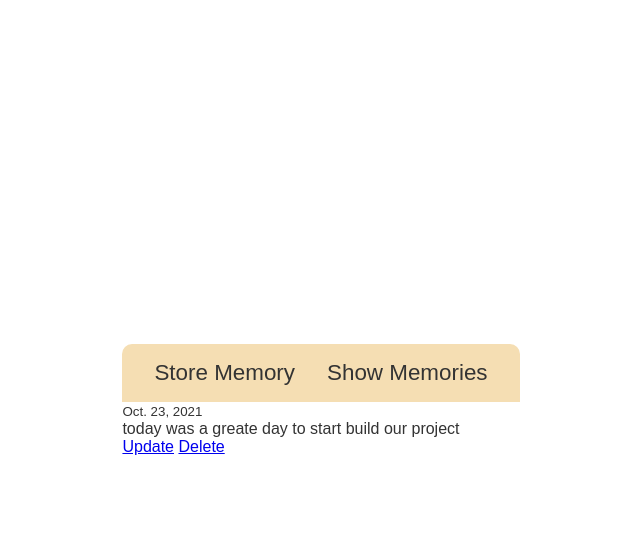
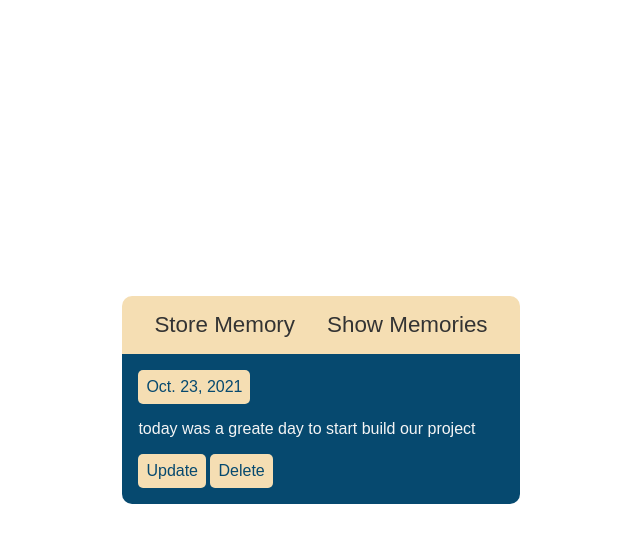
Before and after one commit to BenAwad95/Memory, a Django app: page /memories/detail/1 in a window 1280 px wide. Shown: the top 543 px of the page, without its empty margins (319-959 px from the left). Run offline with Django 3.2, Linux system fonts and the light colour scheme; data comes from the database, SQL or seed files in the repository.

Commit message:
style the memory detail page

```diff
--- a/static/css/main_style.css
+++ b/static/css/main_style.css
@@ -96,7 +96,7 @@ form input[type=submit]{
 
 
 /* memories list */
-.memories-list{
+.memories-list, .memory-container{
     background-color: hsl(202, 90%, 23%);
     padding: 1rem;
     border-bottom-left-radius: 10px;
@@ -122,3 +122,27 @@ form input[type=submit]{
     text-decoration: none;
     font-size: 1.2rem;
 }
+
+/* memory detail */
+
+.memory-container small{
+    display: inline-block;
+    margin-bottom: 1rem;
+    background-color: wheat;
+    padding: 0.5rem;
+    border-radius: 5px;
+    color: hsl(202, 90%, 23%);
+    font-size: 1rem;
+}
+
+.memory-container a {
+    display: inline-block;
+    padding: 0.5rem;
+    background-color: wheat;
+    color: hsl(202, 90%, 23%);
+    font-size: 1rem;
+    border-radius: 5px;
+    border: none;
+    text-decoration: none;
+    margin-top: 1rem;
+}
--- a/templates/memoryhome/memory_detail.html
+++ b/templates/memoryhome/memory_detail.html
@@ -1,8 +1,10 @@
 {% extends 'base.html' %}
 
 {% block content %}
-    <small>{{ memory.created|date }}</small>
-    <p>{{ memory.memory }}</p>
-    <a href="{% url 'memoryhome:memory_update' memory.id %}">Update</a>
-    <a href="{% url 'memoryhome:memory_delete' memory.id %}">Delete</a>
+    <div class="memory-container">
+        <small>{{ memory.created|date }}</small>
+        <p>{{ memory.memory }}</p>
+        <a href="{% url 'memoryhome:memory_update' memory.id %}">Update</a>
+        <a href="{% url 'memoryhome:memory_delete' memory.id %}">Delete</a>
+    </div>
 {% endblock content %}
```
